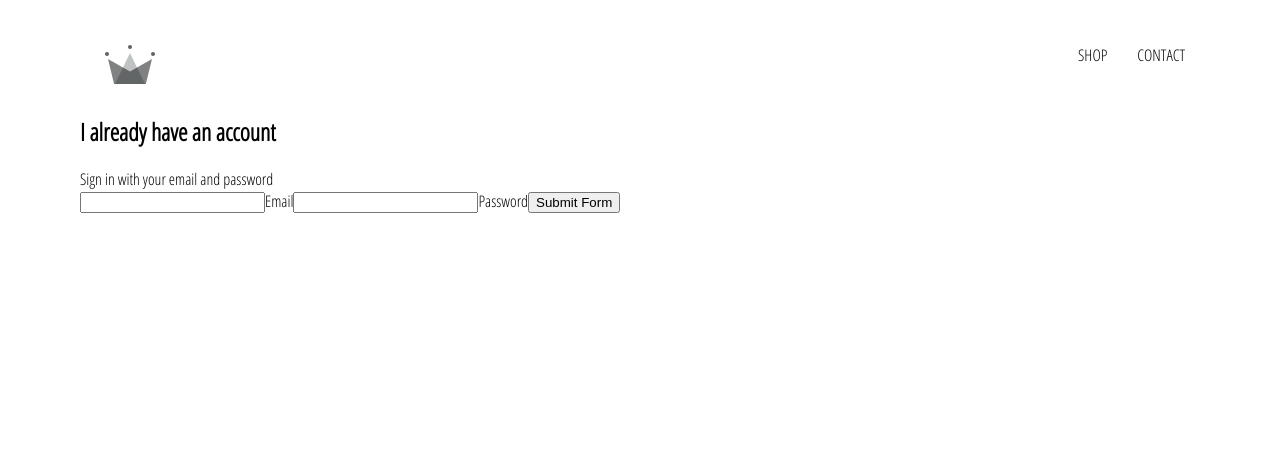
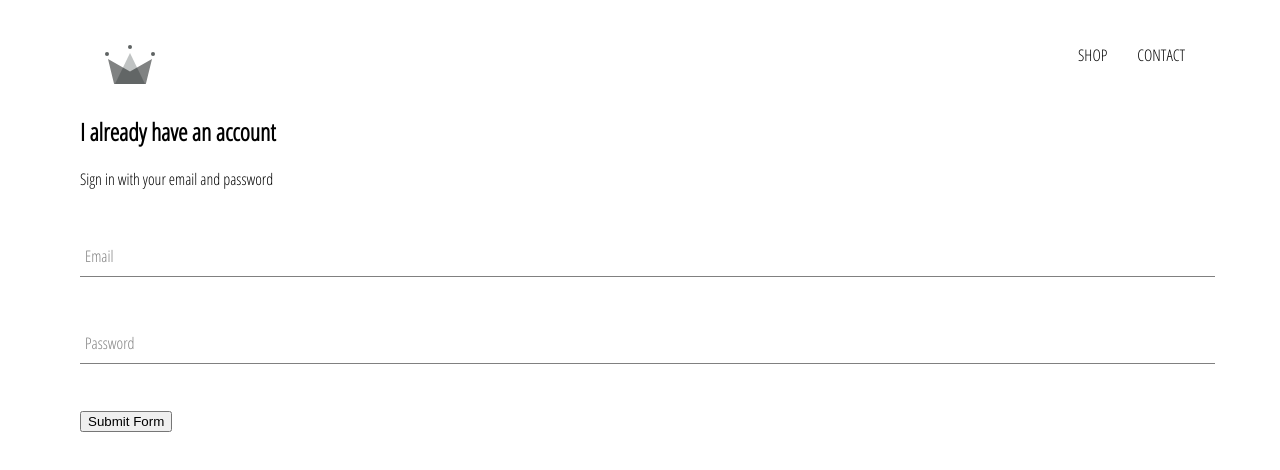
Before and after one commit to jlspncr/crwn-clothing, a React (Create React App) app: page /signIn in a window 1280 px wide. Shown: the top 470 px of the page. Built offline with nearby package versions, Linux system fonts and the light colour scheme.

Commit message:
Created form-input component for sign-in component to inherit

```diff
--- /dev/null
+++ b/src/components/form-input/form-input.component.jsx
@@ -0,0 +1,20 @@
+import React from 'react';
+
+import './form-input.styles.scss';
+
+const FormInput = ({ handleChange, label, ...otherProps }) => (
+  <div className="group">
+    <input className='form-input' onChange={handleChange} {...otherProps} />
+    {
+      label ?
+      (<label className={`${otherProps.value.length ? 'shrink' : ''} form-input-label`}
+      >
+      {label}
+      </label>)
+      : null
+    }
+
+  </div>
+)
+
+export default FormInput;
--- /dev/null
+++ b/src/components/form-input/form-input.styles.scss
@@ -0,0 +1,54 @@
+$sub-color: grey;
+$main-color: black;
+
+@mixin shrinkLabel {
+	top: -14px;
+	font-size: 12px;
+	color: $main-color;
+}
+
+.group {
+	position: relative;
+	margin: 45px 0;
+
+	.form-input {
+		background: none;
+		background-color: white;
+		color: $sub-color;
+		font-size: 18px;
+		padding: 10px 10px 10px 5px;
+		display: block;
+		width: 100%;
+		border: none;
+		border-radius: 0;
+		border-bottom: 1px solid $sub-color;
+		margin: 25px 0;
+
+		&:focus {
+			outline: none;
+		}
+
+		&:focus ~ .form-input-label {
+			@include shrinkLabel();
+		}
+	}
+
+	input[type="password"] {
+		letter-spacing: 0.3em;
+	}
+
+	.form-input-label {
+		color: $sub-color;
+		font-size: 16px;
+		font-weight: normal;
+		position: absolute;
+		pointer-events: none;
+		left: 5px;
+		top: 10px;
+		transition: 300ms ease all;
+
+		&.shrink {
+			@include shrinkLabel();
+		}
+	}
+}
--- a/src/components/sign-in/sign-in.component.jsx
+++ b/src/components/sign-in/sign-in.component.jsx
@@ -1,4 +1,6 @@
 import React from 'react'
+
+import FormInput from '../form-input/form-input.component';
 
 import './sign-in.styles.scss';
 
@@ -31,10 +33,22 @@
         <span>Sign in with your email and password</span>
 
         <form onSubmit={this.handleSubmit}>
-          <input name='email' type="email" onChange={this.handleChange} value={this.state.email} required/>
-          <label>Email</label>
-          <input name='password' type="password" value={this.state.password} onChange={this.handleChange} required/>
-          <label>Password</label>
+          <FormInput
+            name='email'
+            type="email"
+            handleChange={this.handleChange}
+            value={this.state.email}
+            label="Email"
+            required
+            />
+          <FormInput
+            name='password'
+            type="password"
+            value={this.state.password}
+            handleChange={this. handleChange}
+            label="Password"
+            required
+            />
 
           <input type='submit' value='Submit Form' />
         </form>
```
